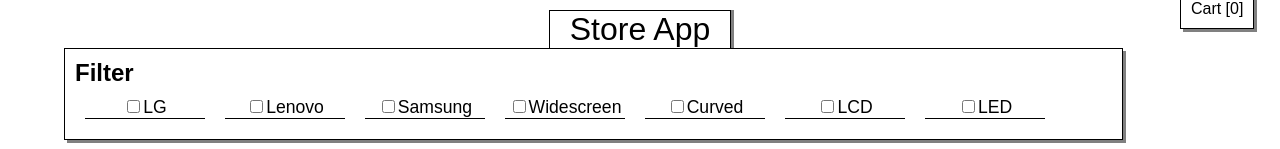
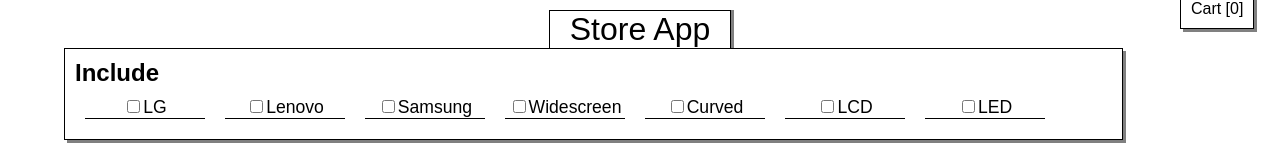
Before and after one commit to JordanMMarsh/ecommerce-app, a React (Create React App) app: page / in a window 1280 px wide. Shown: the top 149 px of the page. Built offline with nearby package versions, Linux system fonts and the light colour scheme.

Commit message:
Text changes

```diff
--- a/src/FilterBar.js
+++ b/src/FilterBar.js
@@ -10,7 +10,7 @@
     let filterChange = this.props.filterChange;
     return (
       <div className="FilterBar">
-        <h2 id="filterTitle">Filter</h2>
+        <h2 id="filterTitle">Include</h2>
         <form>
         {this.props.filterList.map(function(item) {
           return <FilterItem name={item.name} checked={item.checked} filterChange={filterChange}/>;
```
